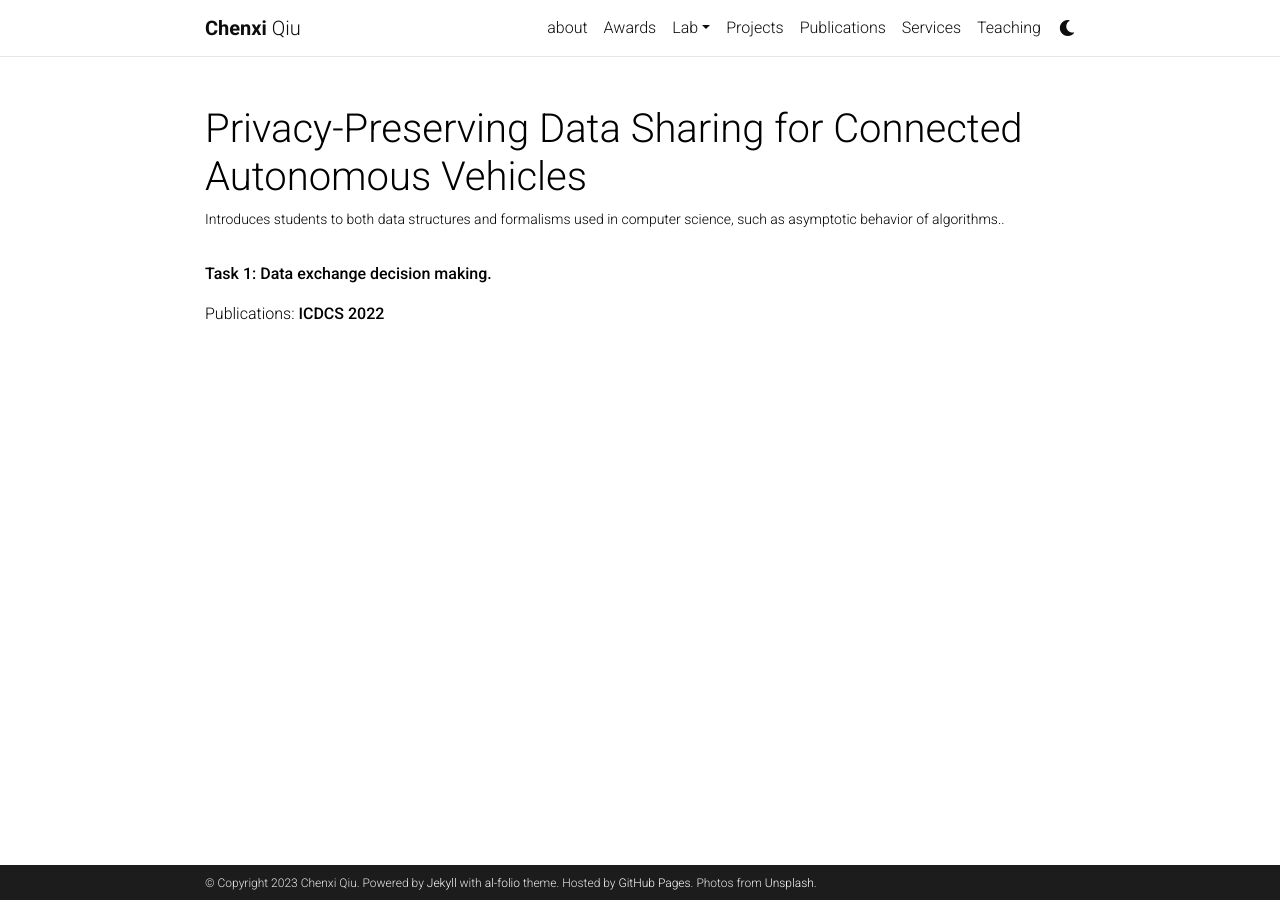
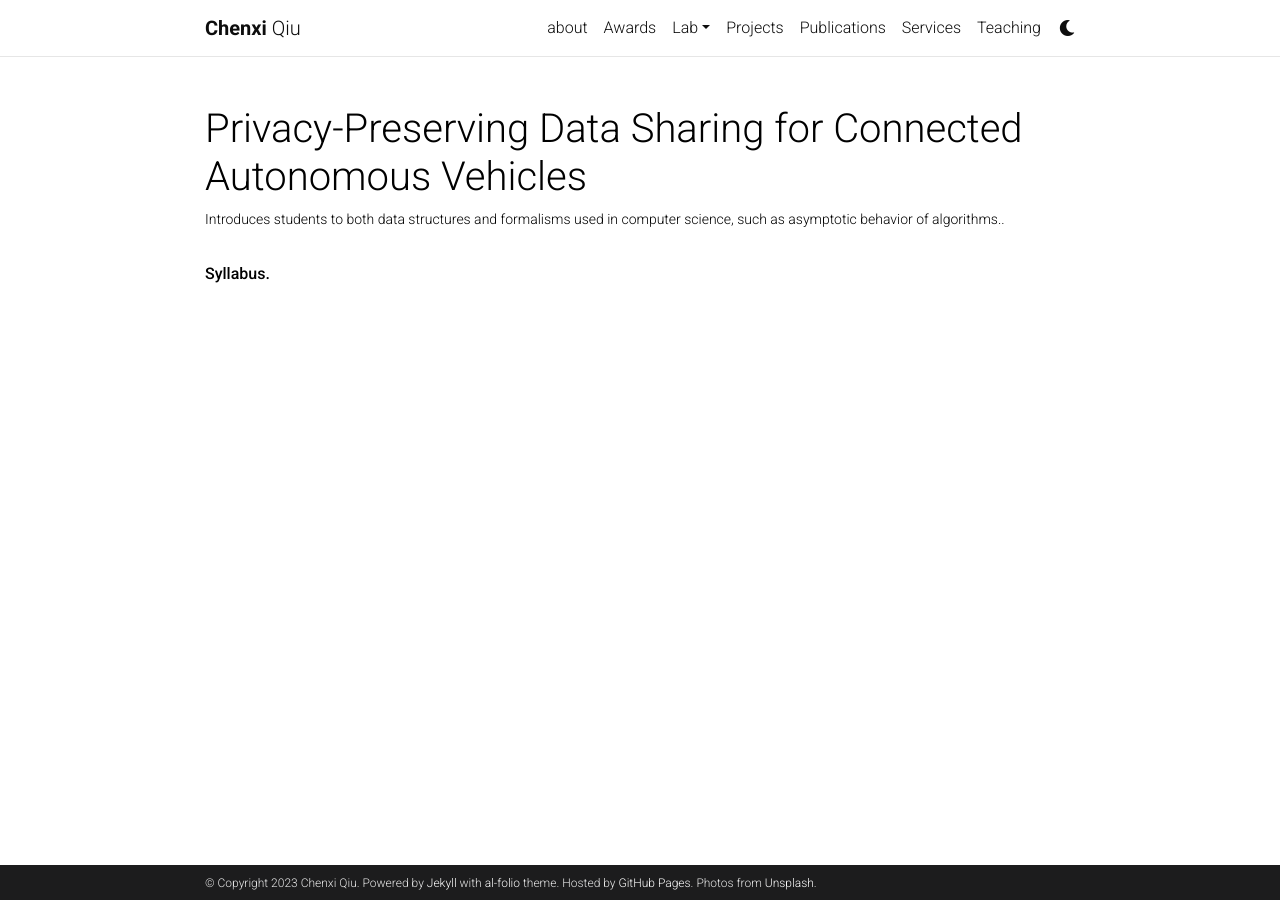
Before and after one commit to chenxiunt/chenxiunt.github.io, a Jekyll site: the page built from _teaching/CSCE2100.markdown, in a window 1280 px wide. Built offline with Jekyll 4.4.1, drawn with Linux system fonts in a browser that asks for light colours; comment, search, counter and statistics services are not loaded; a style sheet for code colours, icons or effects is not loaded.

Commit message:
Update CSCE2100.markdown

```diff
--- a/_teaching/CSCE2100.markdown
+++ b/_teaching/CSCE2100.markdown
@@ -6,6 +6,4 @@ img: /assets/img/CSCE2100.jpg
 importance: 1
 ---
 
-**Task 1: Data exchange decision making.**
-
-Publications: **ICDCS 2022**
+**Syllabus.**
```
